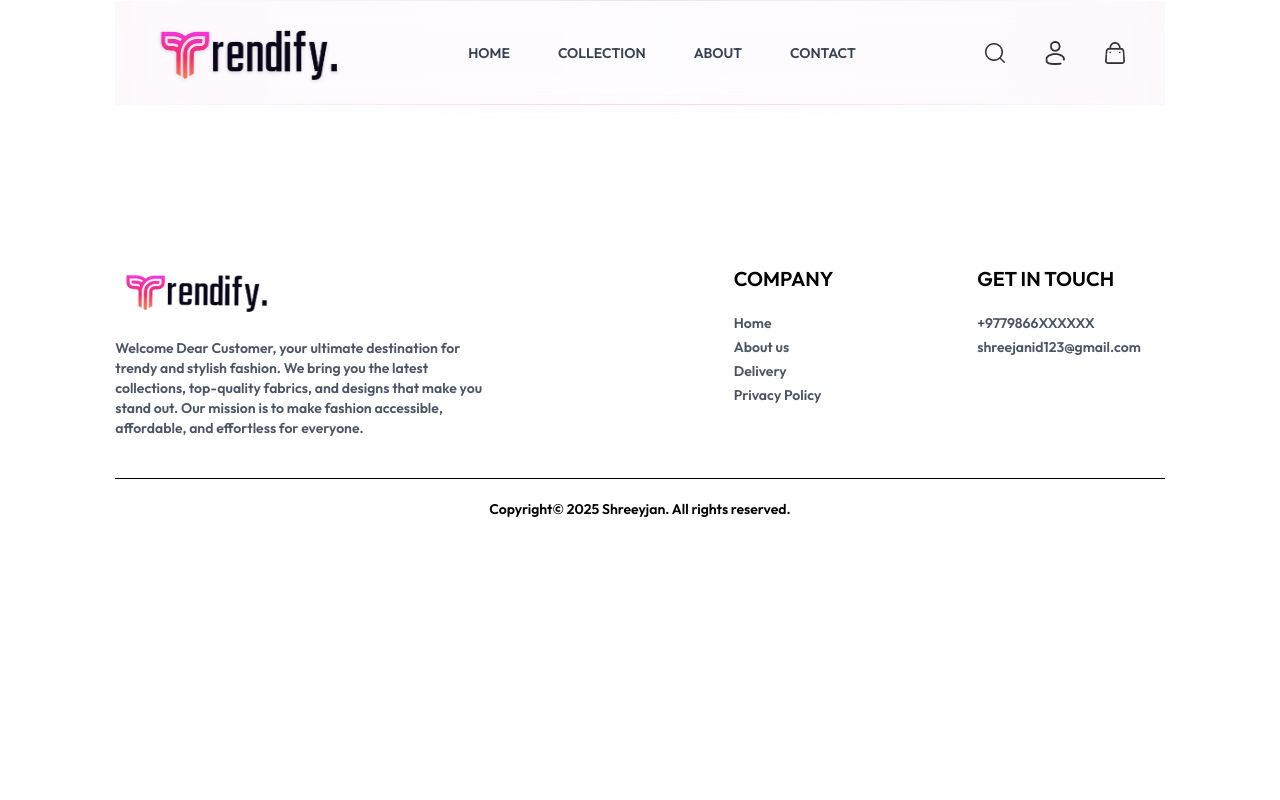
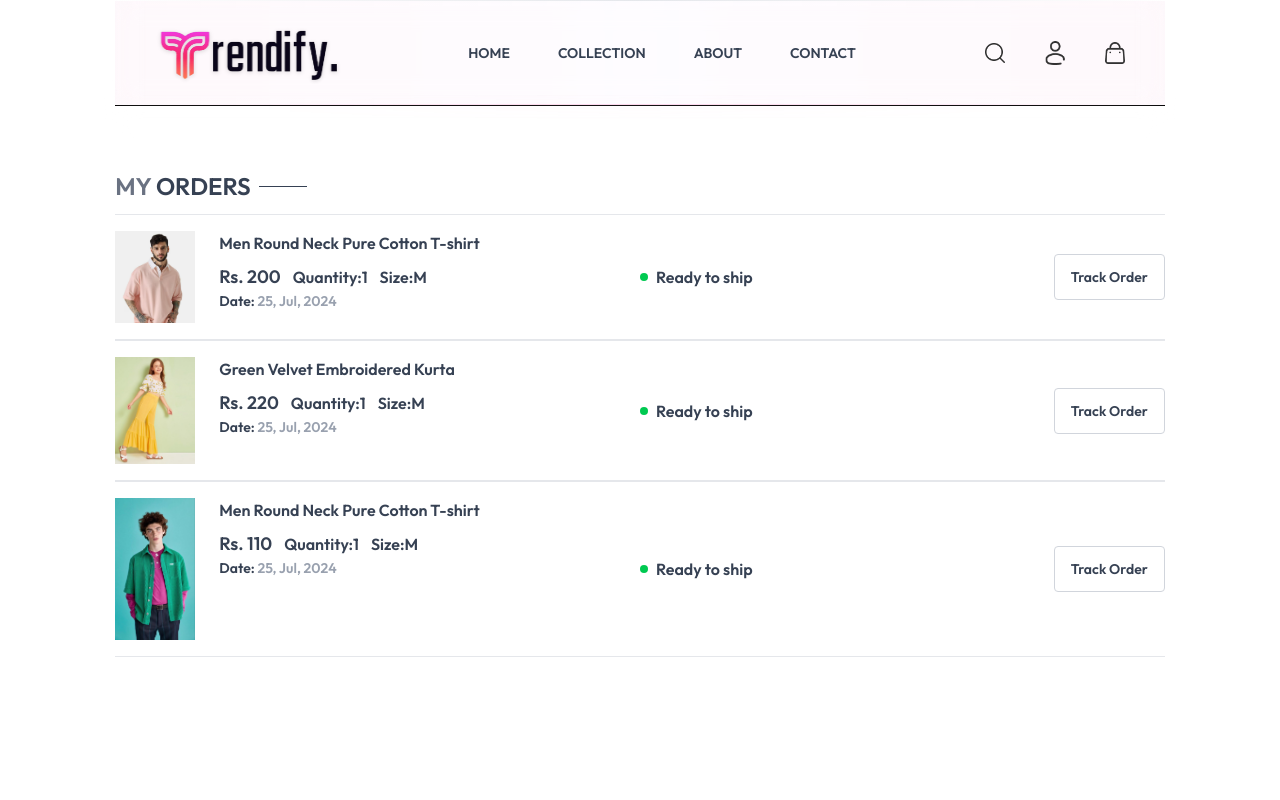
Before and after one commit to Shreey001/Trendify-Fashion-Ecommerce-Site, a React (Vite) app in the folder frontend/: page /orders in a window 1280 px wide. Shown: the top 800 px of the page. Built offline with nearby package versions, Linux system fonts and the light colour scheme.

Commit message:
update Orders and PlaceOrder components; integrate ShopContext for product data and navigation

```diff
--- a/frontend/src/pages/Orders.jsx
+++ b/frontend/src/pages/Orders.jsx
@@ -1,8 +1,47 @@
-import React from 'react'
+import React, { useContext } from 'react'
+import { ShopContext } from '../context/ShopContext'
+import Title from '../components/Title'
 
 const Orders = () => {
+
+  const { products, currency } = useContext(ShopContext);
   return (
-    <div>
+    <div className='border-t pt-16'>
+      <div className='text-2xl'>
+        <Title text1={'MY'} text2={'ORDERS'} />
+
+      </div>
+      <div>
+        {
+          products.slice(1, 4).map((item, index) => (
+            <div className='py-4 border-t border-b border-gray-200 text-gray-700 flex flex-col md:flex-row md:items-center md:justify-between gap-4 ' key={index} >
+              <div className='flex items-start gap-6 text-sm'>
+                <img src={item.image[0]} alt='' className='w-16 sm:w-20' />
+                <div>
+                  <p className='sm:text-base font-medium'>{item.name}</p>
+                  <div className='flex items-center gap-3 mt-2 text-base text-gray-700'>
+                    <p className='text-lg'>{currency} { item.price}</p>
+                    <p>Quantity:1</p>
+                    <p>Size:M</p>
+
+                  </div>
+                  <p className='text-1xl'>Date:  <span className='text-gray-400'> 25, Jul, 2024</span></p>
+                </div>
+                </div>
+
+                <div className='md:w-1/2 flex justify-between'>
+                  <div className='flex items-center gap-2'>
+                    <p className='min-w-2 h-2 rounded-full bg-green-500'></p>
+                    <p className='text-sm md:text-base'>Ready to ship</p>
+                  </div>
+                  <button className='border border-gray-300 px-4 py-3 text-sm font-medium rounded-sm'>Track Order</button>
+                  </div>
+                </div>
+
+
+        ))
+        }
+</div>
 
     </div>
   )
--- a/frontend/src/pages/PlaceOrder.jsx
+++ b/frontend/src/pages/PlaceOrder.jsx
@@ -1,7 +1,8 @@
-import React, { useState } from 'react'
+import React, { useContext, useState } from 'react'
 import CartTotal from '../components/CartTotal'
 import { assets } from '../assets/assets'
 import OrderInfo from '../components/OrderInfo'
+import { ShopContext } from '../context/ShopContext'
 
 const PlaceOrder = () => {
   const [method, setMethod] = useState('cod')
@@ -17,6 +18,9 @@
     country: ''
   })
 
+  const { navigate } = useContext(ShopContext);
+
+
   const handleInputChange = (e) => {
     const { name, value } = e.target
     setFormData(prev => ({
@@ -24,6 +28,7 @@
       [name]: value
     }))
   }
+
 
   return (
     <div className='min-h-screen bg-gray-50/30'>
@@ -232,7 +237,7 @@
             <div className='bg-white rounded-xl shadow-sm border border-gray-100 p-6 sticky top-24'>
               <OrderInfo formData={formData} />
               <CartTotal />
-              <button
+              <button onClick={()=>navigate('/orders')}
                 className='w-full mt-6 bg-black text-white rounded-full py-3 px-8 font-medium
                          transition-all duration-300 hover:bg-gray-800 hover:shadow-lg
                          hover:-translate-y-0.5 focus:ring-2 focus:ring-gray-200'
```
